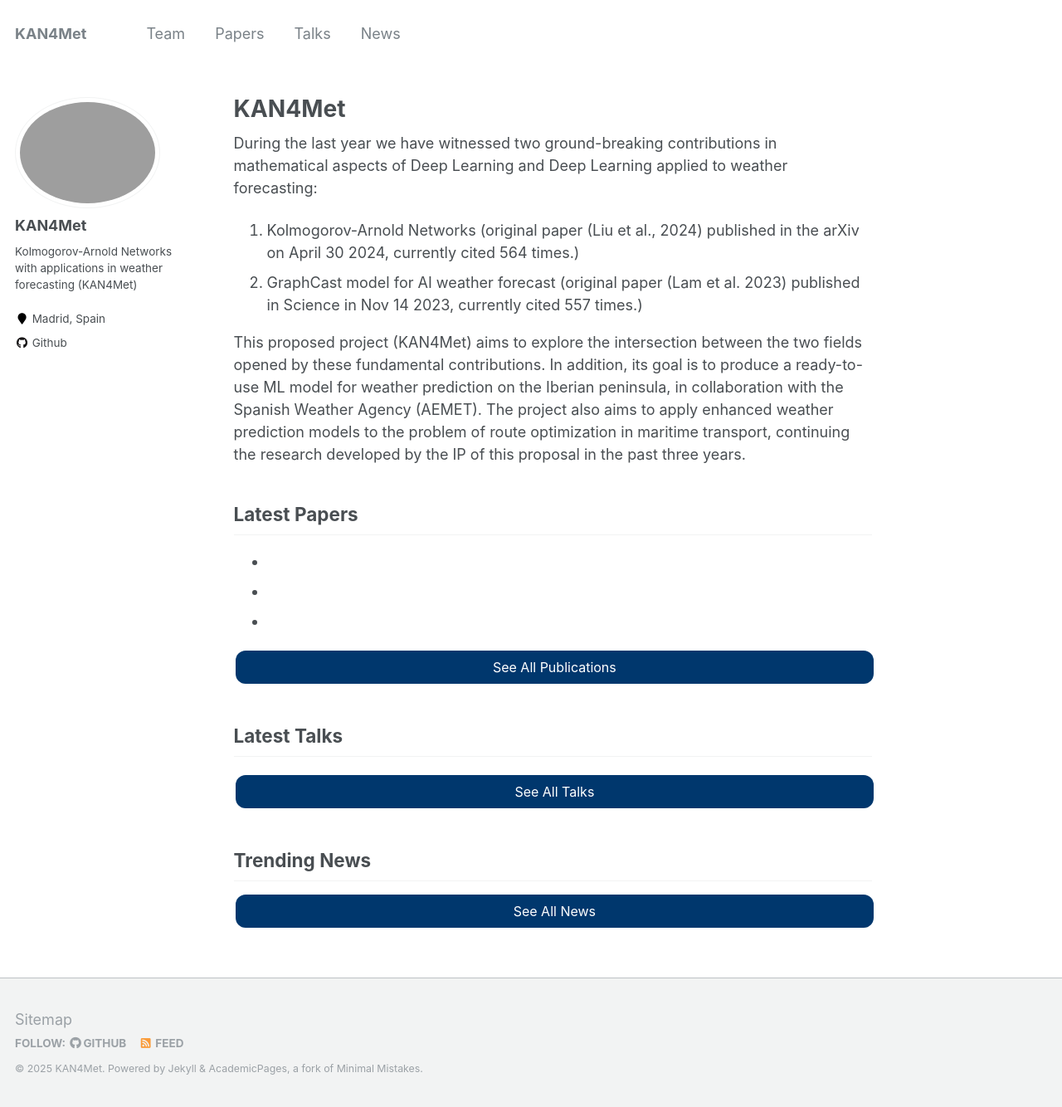
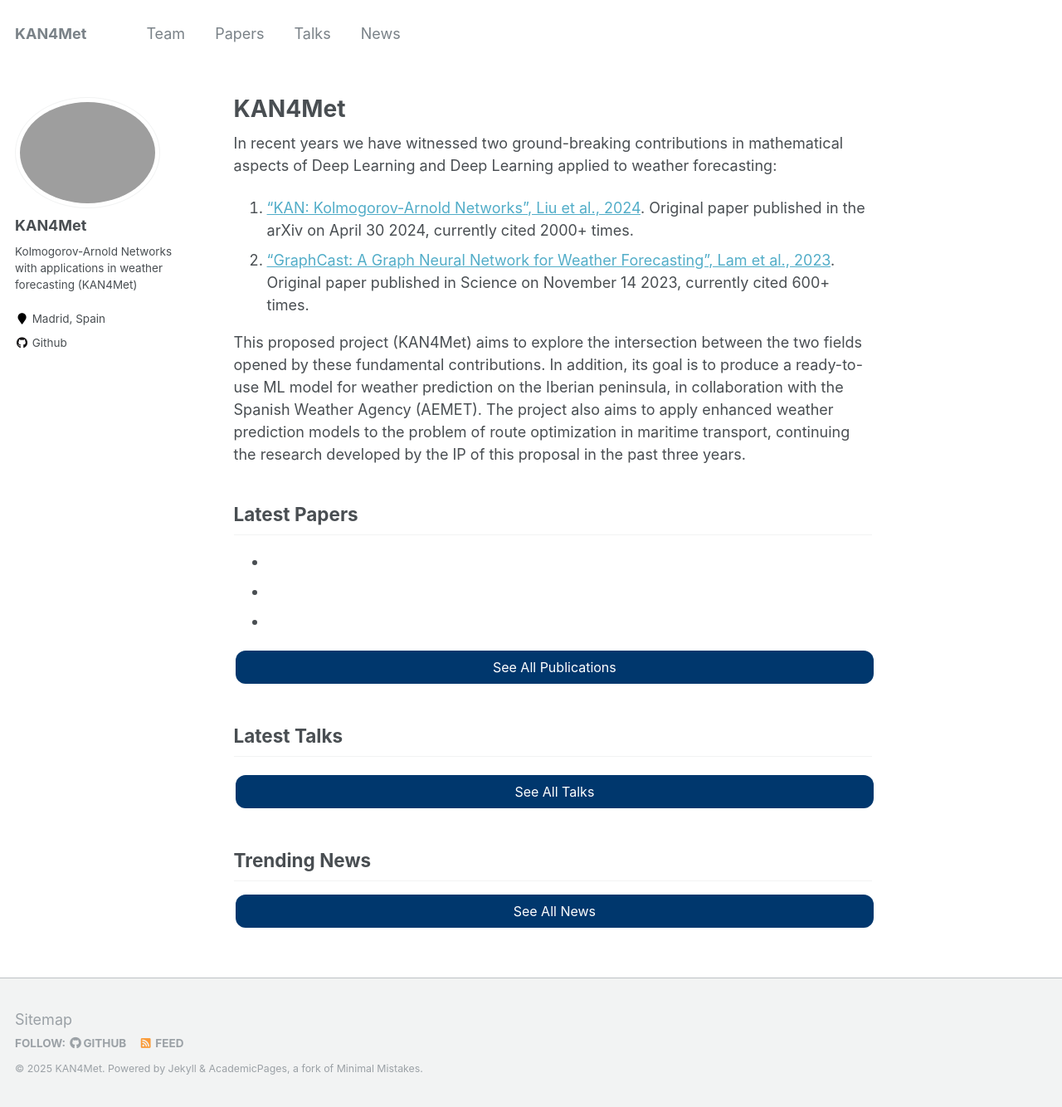
Before and after one commit to IEResearchDatalab/KAN4Met, a Jekyll site: the page built from _pages/about.md, in a window 1280 px wide and 1334 px high. Shown: the whole window at 83% size. Built offline with Jekyll 4.4.1, drawn with Linux system fonts in a browser that asks for light colours.

Commit message:
Update about.md to enhance clarity and provide proper citations for recent contributions in Deep Learning and weather forecasting

```diff
--- a/_pages/about.md
+++ b/_pages/about.md
@@ -8,10 +8,11 @@
   - /about.html
 ---
 
-During the last year we have witnessed two ground-breaking contributions in mathematical aspects of Deep Learning and Deep Learning applied to weather forecasting:
+In recent years we have witnessed two ground-breaking contributions in mathematical aspects of Deep Learning and Deep Learning applied to weather forecasting:
 
-1. Kolmogorov-Arnold Networks (original paper (Liu et al., 2024) published in the arXiv on April 30 2024, currently cited 564 times.)
-2. GraphCast model for AI weather forecast (original paper (Lam et al. 2023) published in Science in Nov 14 2023, currently cited 557 times.)
+1. ["KAN: Kolmogorov-Arnold Networks", Liu et al., 2024](
+https://doi.org/10.48550/arXiv.2404.19756). Original paper published in the arXiv on April 30 2024, currently cited 2000+ times.
+2. ["GraphCast: A Graph Neural Network for Weather Forecasting", Lam et al., 2023](https://doi.org/10.1126/science.abc1234). Original paper published in Science on November 14 2023, currently cited 600+ times.
 
 This proposed project (KAN4Met) aims to explore the intersection between the two fields opened by these fundamental contributions. In addition, its goal is to produce a ready-to-use ML model for weather prediction on the Iberian peninsula, in collaboration with the Spanish Weather Agency (AEMET). The project also aims to apply enhanced weather prediction models to the problem of route optimization in maritime transport, continuing the research developed by the IP of this proposal in the past three years.
 
```
